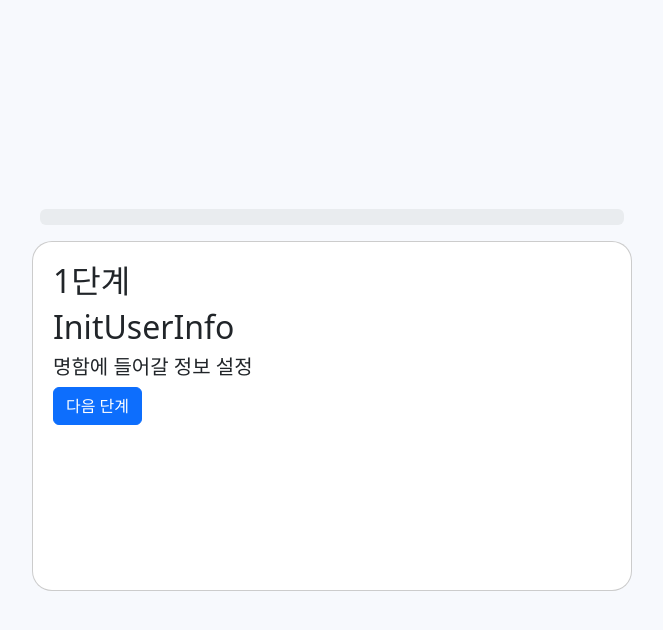
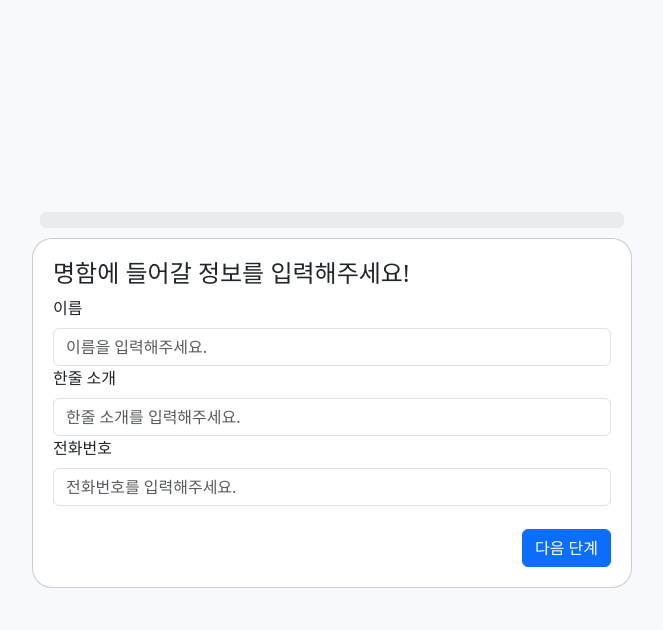
Before and after one commit to Wacathon/frontend, a React (Create React App) app: page /tag-setup in a window 1280 px wide. Both pictures are taken after a click on the button "시작하기". Shown: the top 630 px of the page, without its empty margins (308-971 px from the left). Built offline with nearby package versions, Linux system fonts and the light colour scheme; no server answers.

Commit message:
Implement Init User Info Page frame

```diff
--- a/src/components/initSet/InitProgress.js
+++ b/src/components/initSet/InitProgress.js
@@ -3,8 +3,9 @@ import { useParams, useNavigate } from "react-router-dom";
 import InitUserInfo from "./InitUserInfo";
 import InitUserIndicator from "./InitUserIndicator";
 
-import { Button, ProgressBar } from "react-bootstrap";
+import { ProgressBar } from "react-bootstrap";
 import InitUserHexChart from "./InitUserHexChart";
+import InitProgressComplete from "./InitProgressComplete";
 
 function InitProgress() {
 	const navigate = useNavigate();
@@ -16,14 +17,14 @@ function InitProgress() {
 	const [progressPercent, setProgressPercent] = useState(0);
 
 	useEffect(() => {
+		setProgressLevel(1);
 		setProgressPercent(0);
-		setProgressLevel(1);
 		navigate(`/tag-setup/${userId}/progress/1`, { replace: true });
 	}, []);
 
 	const gotoNextStage = () => {
 		if (progressLevel === 4 || progressPercent === 100) {
-			navigate(`/tag-setup/${userId}/progress/result`);
+			navigate(`/tag-setup/${userId}/progress/result`, { replace: true });
 		} else {
 			setProgressLevel((prev) => prev + 1);
 			setProgressPercent(parseInt((100 / 3) * progressLevel));
@@ -49,15 +50,30 @@ function InitProgress() {
 	const renderLevelComponent = () => {
 		switch (progressLevel) {
 			case 1:
-				return <InitUserInfo />;
+				return <InitUserInfo gotoNextStage={gotoNextStage} />;
 			case 2:
-				return <InitUserIndicator />;
+				return (
+					<InitUserIndicator
+						gotoNextStage={gotoNextStage}
+						gotoPrevStage={gotoPrevStage}
+					/>
+				);
 			case 3:
-				return <InitUserHexChart />;
+				return (
+					<InitUserHexChart
+						gotoNextStage={gotoNextStage}
+						gotoPrevStage={gotoPrevStage}
+					/>
+				);
 			case 4:
-				return <h2>명함 완성!</h2>;
+				return (
+					<InitProgressComplete
+						gotoNextStage={gotoNextStage}
+						gotoPrevStage={gotoPrevStage}
+					/>
+				);
 			default:
-				return;
+				return <InitUserInfo gotoNextStage={gotoNextStage} />;
 		}
 	};
 
@@ -68,22 +84,7 @@ function InitProgress() {
 				now={progressPercent}
 				label={`${progressPercent}%`}
 			/>
-			<div className="initSet-container justify-content-start mt-3">
-				<div className="initSet-progress-container">
-					<div className="initSet-progress-body">
-						{progressLevel !== 4 && <h2>{progressLevel}단계</h2>}
-						{renderLevelComponent()}
-					</div>
-					<div className="initSet-progress-footer">
-						{progressLevel !== 1 && (
-							<Button onClick={gotoPrevStage}>이전 단계</Button>
-						)}
-						<Button onClick={gotoNextStage}>
-							{progressLevel !== 4 ? "다음 단계" : "명함 보러가기"}
-						</Button>
-					</div>
-				</div>
-			</div>
+			<div className="initSet-progress-container">{renderLevelComponent()}</div>
 		</div>
 	);
 }
--- /dev/null
+++ b/src/components/initSet/InitProgressComplete.js
@@ -0,0 +1,18 @@
+import React from "react";
+import { Button } from "react-bootstrap";
+
+function InitProgressComplete({ gotoNextStage, gotoPrevStage }) {
+	return (
+		<>
+			<div className="initSet-progress-body">
+				<h2>나만의 명함 생성 완료!</h2>
+			</div>
+			<div className="initSet-progress-footer">
+				<Button onClick={gotoPrevStage}>이전 단계</Button>
+				<Button onClick={gotoNextStage}>완성된 명함 보러가기 👉</Button>
+			</div>
+		</>
+	);
+}
+
+export default InitProgressComplete;
--- a/src/components/initSet/InitUserHexChart.js
+++ b/src/components/initSet/InitUserHexChart.js
@@ -1,10 +1,67 @@
 import React from "react";
+import { Button, Stack } from "react-bootstrap";
+import HexChart from "../charts/HexChart";
+import { useParams } from "react-router-dom";
+import Inputs from "../../hooks/useInputs";
 
-function InitUserHexChart() {
+export const my_tag_data = [
+	{
+		tagId: 1,
+		tagName: "리더십",
+	},
+	{
+		tagId: 2,
+		tagName: "커뮤니케이션",
+	},
+	{
+		tagId: 3,
+		tagName: "성실성",
+	},
+	{
+		tagId: 4,
+		tagName: "계획성",
+	},
+	{
+		tagId: 5,
+		tagName: "참여성",
+	},
+	{
+		tagId: 6,
+		tagName: "전문성",
+	},
+];
+
+function InitUserHexChart({ gotoNextStage, gotoPrevStage }) {
+	const userId = useParams().userId;
+
+	const renderMyTags = () => {
+		return my_tag_data.map((item) => {
+			return (
+				<div key={item.tagId}>
+					<Inputs
+						inputName={item.tagName}
+						inputType="number"
+						inputPlaceholder="점수를 입력해주세요"
+					/>
+				</div>
+			);
+		});
+	};
+
 	return (
-		<div>
-			<h2>InitUserHexChart</h2>
-		</div>
+		<>
+			<div className="initSet-progress-body">
+				<h4>내 강점들을 0 - 100 사이의 점수로 입력해주세요!</h4>
+				<div className="d-flex mt-2 mb-50px">
+					<Stack gap={2}>{renderMyTags()}</Stack>
+					<HexChart userId={userId} />
+				</div>
+			</div>
+			<div className="initSet-progress-footer">
+				<Button onClick={gotoPrevStage}>이전 단계</Button>
+				<Button onClick={gotoNextStage}>다음 단계</Button>
+			</div>
+		</>
 	);
 }
 
--- a/src/components/initSet/InitUserIndicator.js
+++ b/src/components/initSet/InitUserIndicator.js
@@ -56,7 +56,7 @@ export const tag_data = [
 	},
 ];
 
-function InitUserIndicator() {
+function InitUserIndicator({ gotoNextStage, gotoPrevStage }) {
 	const userId = useParams().userId;
 
 	const [tagCnt, setTagCnt] = useState(0);
@@ -171,10 +171,11 @@ function InitUserIndicator() {
 	}, []);
 
 	return (
+		<>
+			<div className="initSet-progress-body">
+				<h4>나의 강점을 6개 선택해주세요!</h4>
+				<span>(6개 선택 필수)</span>
 				<div>
-			<h2>InitUserIndicator</h2>
-			<div>
-				<h5>나만의 강점 태그 선택 (6개 선택 필수)</h5>
 					<div className="d-flex flex-row justify-content-between p-2">
 						<DropdownButton title="태그 선택" autoClose="outside">
 							{renderDropdownItems()}
@@ -188,6 +189,11 @@ function InitUserIndicator() {
 					</div>
 				</div>
 			</div>
+			<div className="initSet-progress-footer">
+				<Button onClick={gotoPrevStage}>이전 단계</Button>
+				<Button onClick={gotoNextStage}>다음 단계</Button>
+			</div>
+		</>
 	);
 }
 
--- a/src/components/initSet/InitUserInfo.js
+++ b/src/components/initSet/InitUserInfo.js
@@ -1,11 +1,41 @@
-import React from "react";
+import React, { useState } from "react";
+import Inputs from "../../hooks/useInputs";
+import { Button, Stack } from "react-bootstrap";
 
-function InitUserInfo() {
+function InitUserInfo({ gotoNextStage }) {
+	const [name, setName] = useState("");
+	const [introduce, setIntroduce] = useState("");
+	const [phoneNum, setPhoneNum] = useState("");
+
 	return (
-		<div>
-			<h2>InitUserInfo</h2>
-			<h5>명함에 들어갈 정보 설정</h5>
-		</div>
+		<>
+			<div className="initSet-progress-body">
+				<h4>명함에 들어갈 정보를 입력해주세요!</h4>
+				<div>
+					<Inputs
+						inputName="이름"
+						inputValue={name}
+						setInputValue={setName}
+						inputPlaceholder="이름을 입력해주세요."
+					/>
+					<Inputs
+						inputName="한줄 소개"
+						inputValue={introduce}
+						setInputValue={setIntroduce}
+						inputPlaceholder="한줄 소개를 입력해주세요."
+					/>
+					<Inputs
+						inputName="전화번호"
+						inputValue={phoneNum}
+						setInputValue={setPhoneNum}
+						inputPlaceholder="전화번호를 입력해주세요."
+					/>
+				</div>
+			</div>
+			<div className="initSet-progress-footer justify-content-end">
+				<Button onClick={gotoNextStage}>다음 단계</Button>
+			</div>
+		</>
 	);
 }
 
--- a/src/components/initSet/initSet.css
+++ b/src/components/initSet/initSet.css
@@ -22,18 +22,36 @@
 }
 
 .initSet-progress-container {
-	width: 100%;
-	height: 100%;
+	position: relative;
+	display: flex;
+	flex-direction: column;
+	margin-top: 10px;
+	padding: 20px;
+	min-width: 600px;
+	min-height: 350px;
+	background-color: #fff;
+	border: 1px solid rgb(0, 0, 0, 0.2);
+	border-radius: 20px;
 }
 
 .initSet-progress-body {
 	display: flex;
 	flex-direction: column;
-	height: 85%;
+	width: 100%;
+	/* margin-bottom: 50px; */
 }
 
 .initSet-progress-footer {
+	position: absolute;
+	bottom: 0;
+	right: 0;
 	display: flex;
 	justify-content: space-between;
-	height: 15%;
+	padding: 20px;
+	padding-top: 0px;
+	width: 100%;
 }
+
+.mb-50px {
+	margin-bottom: 50px;
+}
--- a/src/pages/InitSetPage.js
+++ b/src/pages/InitSetPage.js
@@ -14,6 +14,7 @@ function InitSetPage() {
 
 	return (
 		<div className="initSet-container">
+			<h2>👋 익명 님, 환영합니다</h2>
 			<h3>나만의 명함 만들기</h3>
 			<Button onClick={gotoNextStage}>시작하기</Button>
 		</div>
--- a/src/pages/NameCardPage.js
+++ b/src/pages/NameCardPage.js
@@ -3,7 +3,7 @@ import HexChart from "../components/charts/HexChart";
 import { useParams } from "react-router-dom";
 import { getMyNameCardInfo } from "../hooks/useAxiosIndicator";
 
-import { Row, Col, Stack } from "react-bootstrap";
+import { Row, Col, Stack, Button } from "react-bootstrap";
 import "../components/namecards/cards.css";
 
 function NameCardPage() {
@@ -65,6 +65,9 @@ function NameCardPage() {
 					</div>
 				</div>
 			</div>
+			<div className="mt-2">
+				<Button>명함 저장하기</Button>
+			</div>
 		</div>
 	);
 }
```
Lines whose indentation alone changed are shown as unchanged.
